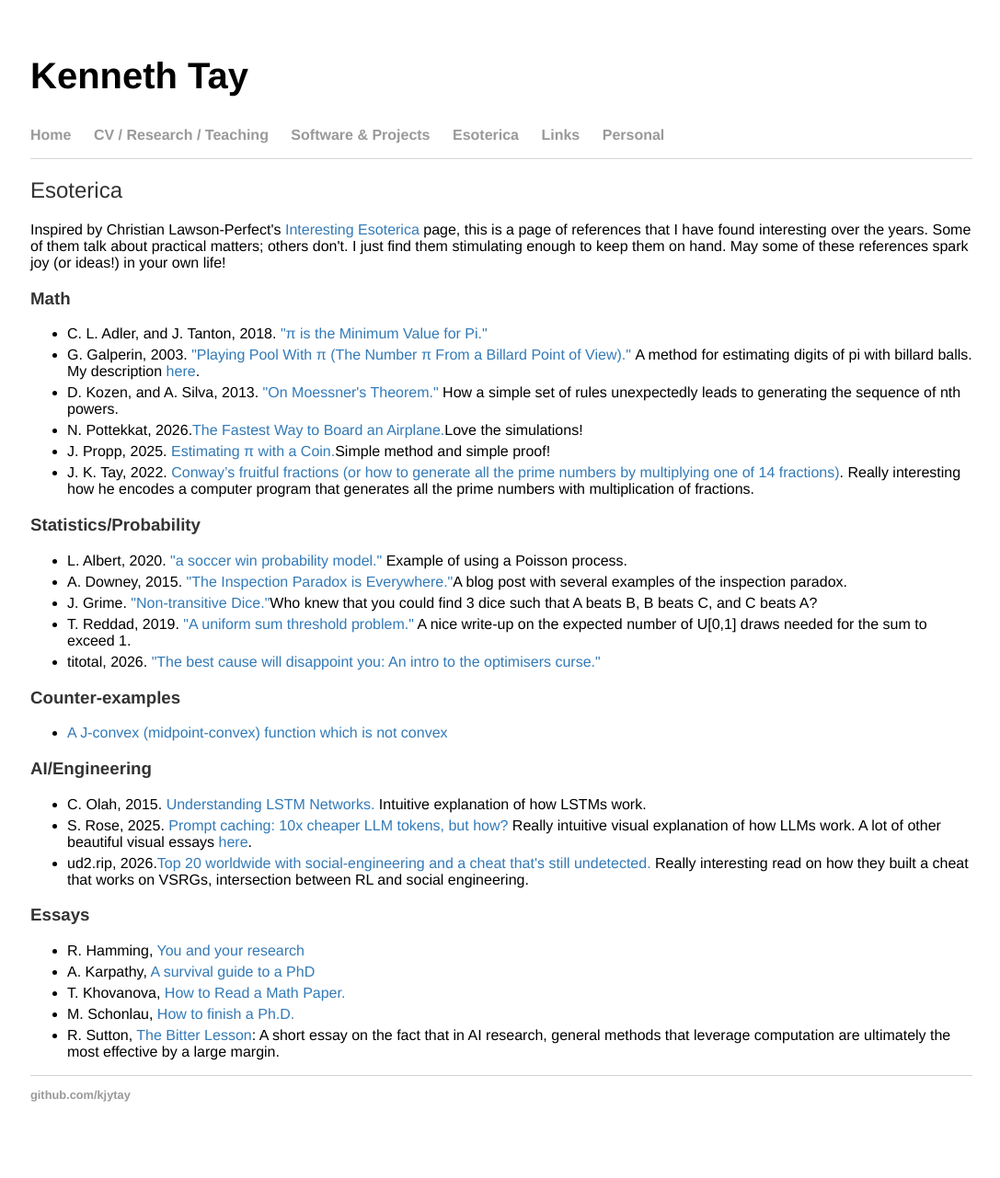
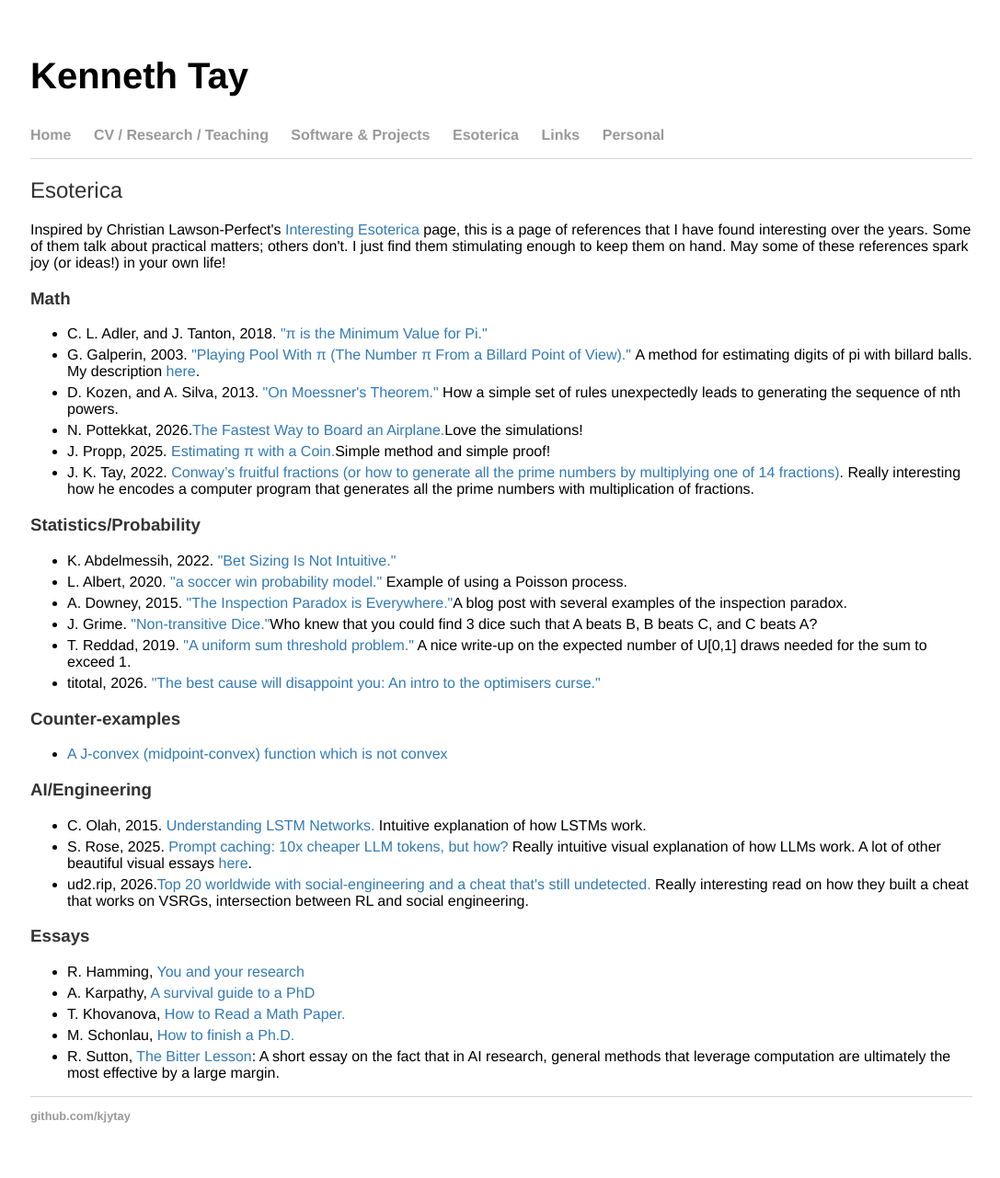
Before and after one commit to kjytay/kjytay.github.io, a Jekyll site: the page built from esoterica/index.html, in a window 1280 px wide. Shown: the whole page at 92% size, without its empty margins (95-1182 px from the left). Built offline with Jekyll 4.4.1, drawn with Linux system fonts in a browser that asks for light colours; before the commit the page ends 1258 px from its top, so only the background shows below that.

Commit message:
Add bet sizing article to esoterica

```diff
--- a/esoterica/index.html
+++ b/esoterica/index.html
@@ -20,6 +20,7 @@ May some of these references spark joy (or ideas!) in your own life!
 
 <h3>Statistics/Probability</h3>
 <ul>
+  <li>K. Abdelmessih, 2022. <a href="https://moontowermeta.com/bet-sizing-is-not-intuitive/">"Bet Sizing Is Not Intuitive."</a></li>
   <li>L. Albert, 2020. <a href="https://punkrockor.com/2020/07/02/a-soccer-win-probability-model/">"a soccer win probability model."</a> Example of using a Poisson process.</li>
   <li>A. Downey, 2015. <a href="https://allendowney.blogspot.com/2015/08/the-inspection-paradox-is-everywhere.html">"The Inspection Paradox is Everywhere."</a>A blog post with several examples of the inspection paradox.</li>
   <li>J. Grime. <a href="https://singingbanana.com/dice/article.htm">"Non-transitive Dice."</a>Who knew that you could find 3 dice such that A beats B, B beats C, and C beats A?</li>
```
